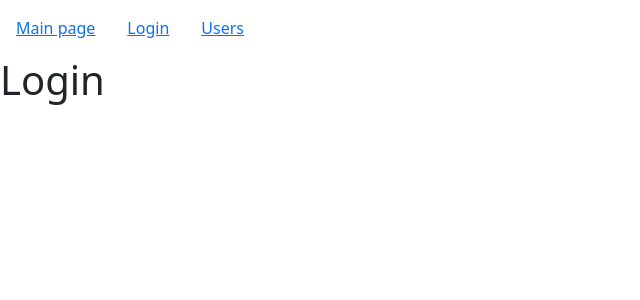
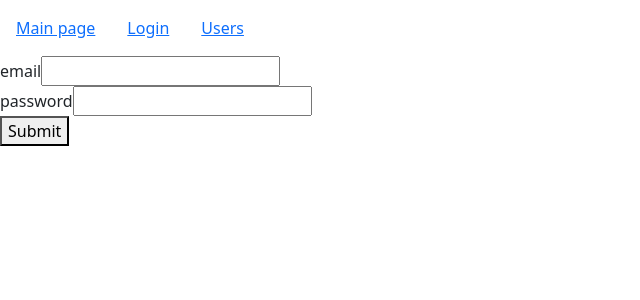
Before and after one commit to sergeevev-git/fast-company, a React (Create React App) app: page /login in a window 1280 px wide. Shown: the top 300 px of the page, without its empty margins (0-640 px from the left). Built offline with nearby package versions, Linux system fonts and the light colour scheme.

Commit message:
form part 1

```diff
--- /dev/null
+++ b/src/app/components/textField.jsx
@@ -0,0 +1,31 @@
+import React from "react";
+import PropTypes from "prop-types";
+
+const TextField = ({ label, type, name, value, onChange }) => {
+    return (
+        <div>
+            <label htmlFor={name}>{label}</label>
+            <input
+                type={type}
+                id={name}
+                name={name}
+                value={value}
+                onChange={onChange}
+            />
+        </div>
+    );
+};
+
+TextField.defaultProps = {
+    type: "text"
+};
+
+TextField.propTypes = {
+    label: PropTypes.string,
+    type: PropTypes.string,
+    name: PropTypes.string,
+    value: PropTypes.string,
+    onChange: PropTypes.func
+};
+
+export default TextField;
--- a/src/app/components/userPage.jsx
+++ b/src/app/components/userPage.jsx
@@ -2,14 +2,20 @@ import api from "../api";
 import React, { useState, useEffect } from "react";
 import PropTypes from "prop-types";
 import QualitiesList from "./qualitiesList";
-import { Link } from "react-router-dom";
+// import { Link } from "react-router-dom";
+import { useHistory } from "react-router-dom";
 
-const UserPage = ({ id }) => {
+const UserPage = ({ userId }) => {
+    const history = useHistory();
     const [user, setUser] = useState();
 
     useEffect(() => {
-        api.users.getById(id).then((user) => setUser(user));
+        api.users.getById(userId).then((user) => setUser(user));
     }, []);
+
+    const handleClick = () => {
+        history.push("/users");
+    };
 
     return (
         <>
@@ -20,9 +26,10 @@ const UserPage = ({ id }) => {
                     <QualitiesList qualities={user.qualities} />
                     <h4>completedMeetings: {user.completedMeetings}</h4>
                     <h3>Rate: {user.rate}</h3>
-                    <button>
+                    {/* <button>
                         <Link to="/users">Все пользователи</Link>
-                    </button>
+                    </button> */}
+                    <button onClick={handleClick}>Все пользователи</button>
                 </>
             )}
             {!user && <h1>Loading...</h1>}
@@ -31,7 +38,7 @@ const UserPage = ({ id }) => {
 };
 
 UserPage.propTypes = {
-    id: PropTypes.string.isRequired
+    userId: PropTypes.string.isRequired
 };
 
 export default UserPage;
--- a/src/app/components/users.jsx
+++ b/src/app/components/usersList.jsx
@@ -10,7 +10,7 @@ import _ from "lodash";
 import UserPage from "./userPage.jsx";
 import { useParams } from "react-router";
 
-const Users = () => {
+const UsersList = () => {
     const [professions, setProfessions] = useState();
     const [currentPage, setCurrentPage] = useState(1);
     const [selectedProf, setSelectedProf] = useState();
@@ -126,8 +126,8 @@ const Users = () => {
     return "loading...";
 };
 
-Users.propTypes = {
+UsersList.propTypes = {
     users: PropTypes.array
 };
 
-export default Users;
+export default UsersList;
--- a/src/app/layouts/login.jsx
+++ b/src/app/layouts/login.jsx
@@ -1,7 +1,39 @@
-import React from "react";
+import React, { useState } from "react";
+import TextField from "../components/textField";
 
 const Login = () => {
-    return <h1>Login</h1>;
+    const [data, setData] = useState({ email: "", password: "" });
+
+    const handleChange = ({ target }) => {
+        setData((prevState) => ({
+            ...prevState,
+            [target.name]: target.value
+        }));
+    };
+
+    const handleSubmit = (e) => {
+        e.preventDefault();
+        console.log(data);
+    };
+
+    return (
+        <form onSubmit={handleSubmit}>
+            <TextField
+                label="email"
+                name="email"
+                value={data.email}
+                onChange={handleChange}
+            />
+            <TextField
+                label="password"
+                type="password"
+                name="password"
+                value={data.password}
+                onChange={handleChange}
+            />
+            <button type="submit">Submit</button>
+        </form>
+    );
 };
 
 export default Login;
--- /dev/null
+++ b/src/app/layouts/users.jsx
@@ -0,0 +1,13 @@
+import React from "react";
+import { useParams } from "react-router-dom";
+import UserPage from "../components/userPage";
+import UsersList from "../components/usersList";
+
+const Users = () => {
+    const params = useParams();
+    const { userId } = params;
+
+    return <>{userId ? <UserPage userId={userId} /> : <UsersList />}</>;
+};
+
+export default Users;
```
Also changed, not shown: src/app/App.js (+2 -10 lines), src/app/components/user(dont use).jsx (renamed from src/app/components/user.jsx).
